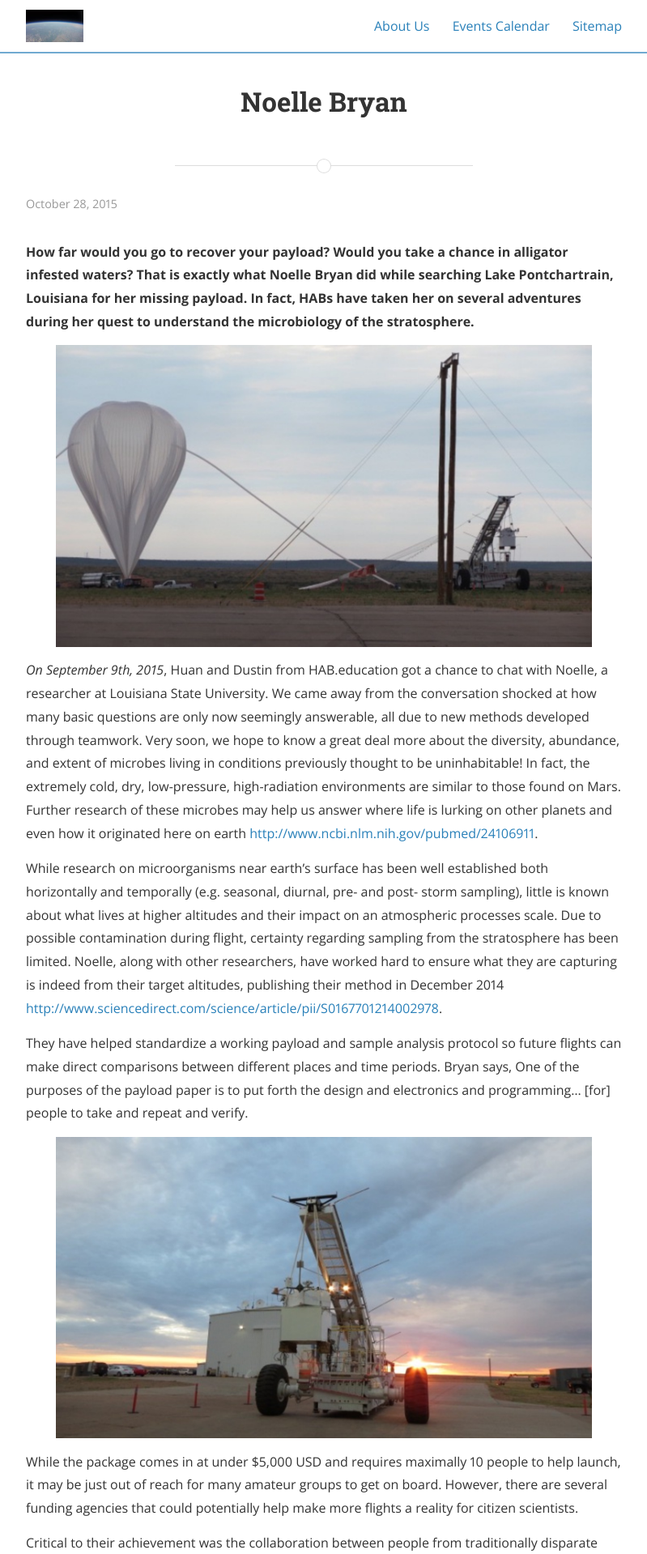
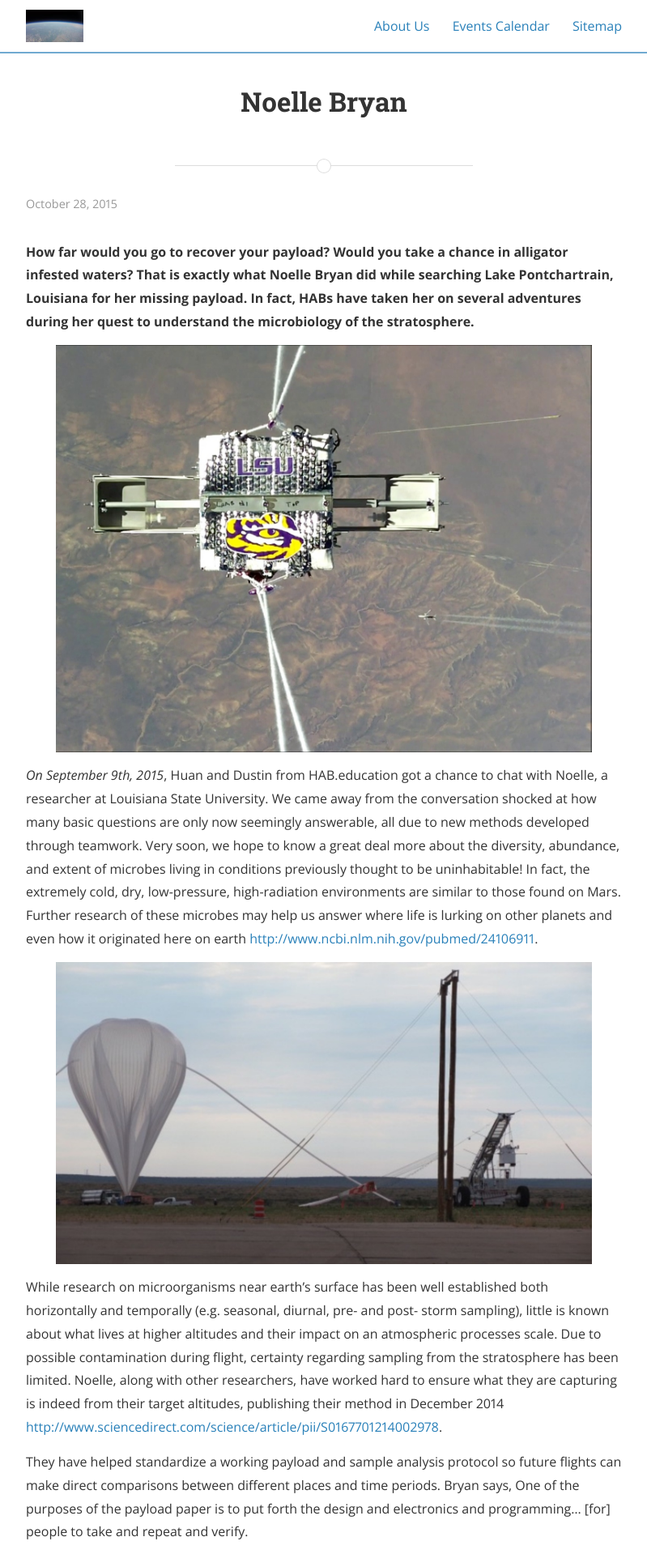
Before and after one commit to habeducation/habeducation.github.io, a Jekyll site: the page built from _posts/2015-10-29-noelle-bryan-interview.markdown, in a window 1280 px wide. Shown: the top 1919 px of the page at 81% size, without its empty margins (240-1039 px from the left). Built offline with Jekyll 4.4.1, drawn with Linux system fonts in a browser that asks for light colours; nearby versions of some CDN libraries; comment, search, counter and statistics services are not loaded; a style sheet for code colours, icons or effects is not loaded.

Commit message:
Added Noelle's favorite image

```diff
--- a/_posts/2015-10-29-noelle-bryan-interview.markdown
+++ b/_posts/2015-10-29-noelle-bryan-interview.markdown
@@ -9,9 +9,12 @@ abstract: "How far would you go to recover your payload? Would you take a chance
 
 **How far would you go to recover your payload? Would you take a chance in alligator infested waters? That is exactly what Noelle Bryan did while searching Lake Pontchartrain, Louisiana for her missing payload. In fact, HABs have taken her on several adventures during her quest to understand the microbiology of the stratosphere.**
 
-![Image courtersy of Noelle Bryan](/images/noelle/IMG_2599r.jpg)
+
+![Image courtersy of Noelle Bryan](/images/noelle/noelle_fav.jpg)
 
 _On September 9th, 2015_, Huan and Dustin from HAB.education got a chance to chat with Noelle, a researcher at Louisiana State University. We came away from the conversation shocked at how many basic questions are only now seemingly answerable, all due to new methods developed through teamwork. Very soon, we hope to know a great deal more about the diversity, abundance, and extent of microbes living in conditions previously thought to be uninhabitable! In fact, the extremely cold, dry, low-pressure, high-radiation environments are similar to those found on Mars. Further research of these microbes may help us answer where life is lurking on other planets and even how it originated here on earth <http://www.ncbi.nlm.nih.gov/pubmed/24106911>.
+
+![Image courtersy of Noelle Bryan](/images/noelle/IMG_2599r.jpg)
 
 While research on microorganisms near earth's surface has been well established both horizontally and temporally (e.g. seasonal, diurnal, pre- and post- storm sampling), little is known about what lives at higher altitudes and their impact on an atmospheric processes scale. Due to possible contamination during flight, certainty regarding sampling from the stratosphere has been limited. Noelle, along with other researchers, have worked hard to ensure what they are capturing is indeed from their target altitudes, publishing their method in December 2014 <http://www.sciencedirect.com/science/article/pii/S0167701214002978>.
 
```
Also changed, not shown: images/noelle/noelle_fav.jpg (added).
